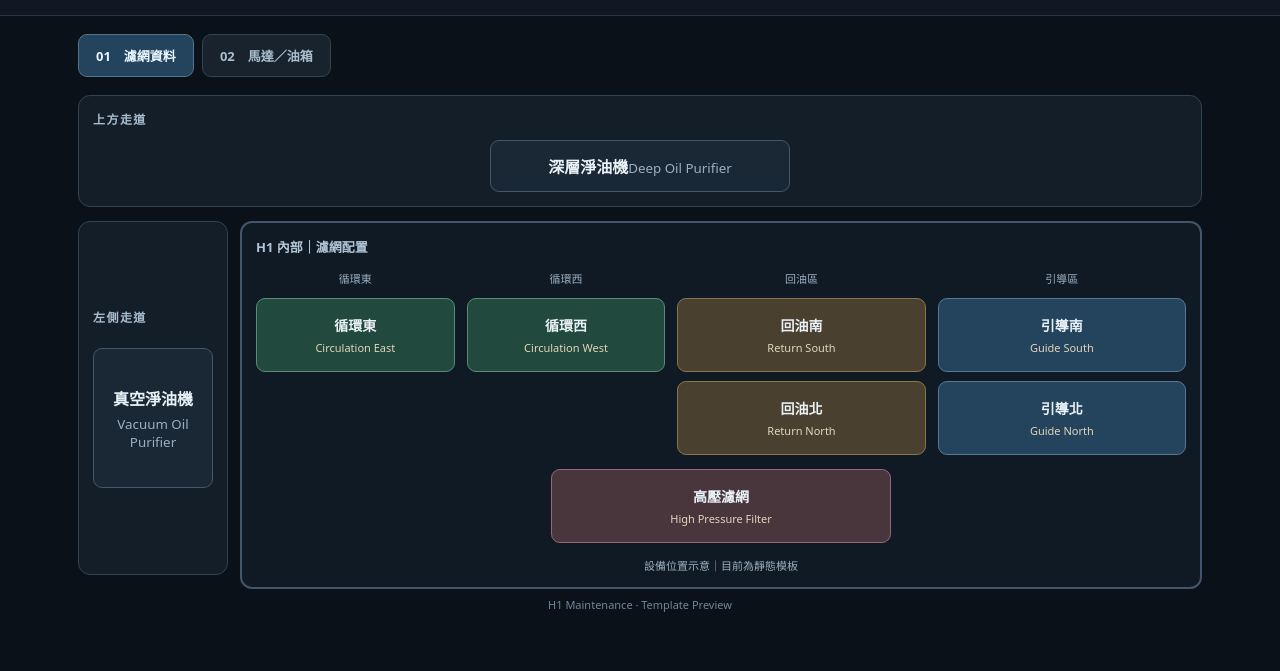
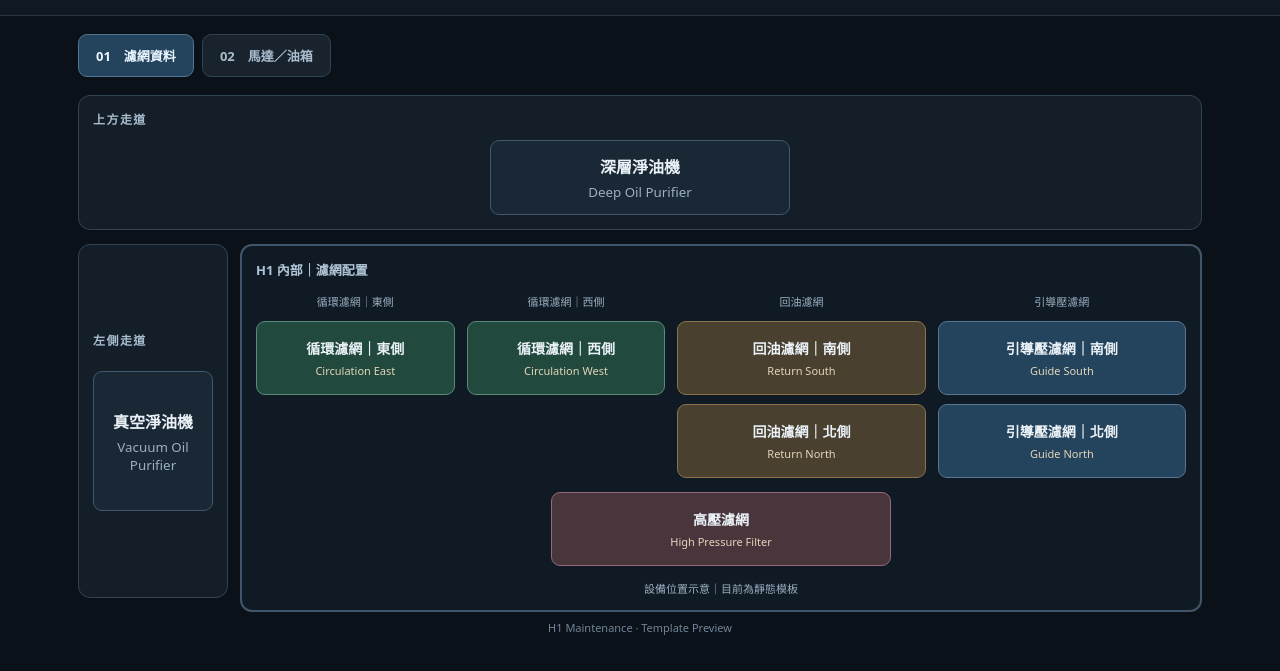
Before and after one commit to a98992012-commits/Hydraulics, a plain HTML site: page index.html in a window 1280 px wide. Shown: the part 93-764 px from the top of the page. Drawn offline with Linux system fonts and the light colour scheme.

Commit message:
Update H1 filter labels and purifier subtitle alignment

```diff
--- a/index.html
+++ b/index.html
@@ -15,7 +15,7 @@ main{max-width:1180px;margin:auto;padding:18px clamp(12px,3vw,28px) 36px}
 .tabs{display:flex;gap:8px;margin-bottom:18px}.actions{display:flex;gap:8px;justify-content:flex-end;margin:0 0 14px}.actionbtn{border:1px solid var(--line);background:#21384b;color:#dbeaf5;padding:9px 14px;border-radius:8px;font-weight:650;cursor:pointer}.actionbtn:hover{filter:brightness(1.15)}.tab{padding:11px 17px;border-radius:9px;border:1px solid var(--line);background:#18232e;color:#a9bdcd;font-weight:650;font-size:13px}.tab.active{background:#24445d;color:#eaf5ff;border-color:#52758f}
 .area{border:1px solid var(--line);background:var(--panel);border-radius:12px;padding:14px;margin-bottom:14px}
 .area-title{font-size:12px;font-weight:750;letter-spacing:.12em;color:#a8bdce;margin-bottom:12px}
-.walkway{display:flex;justify-content:center}.outside-card{width:min(100%,300px);text-align:center;background:var(--panel2);border:1px solid #40576c;border-radius:9px;padding:13px}
+.walkway{display:flex;justify-content:center}.outside-card{width:min(100%,300px);text-align:center;background:var(--panel2);border:1px solid #40576c;border-radius:9px;padding:13px}.outside-card small{display:block;text-align:center;margin-top:5px}
 .layout{display:grid;grid-template-columns:150px 1fr;gap:12px}
 .leftwalk{display:flex;flex-direction:column;justify-content:center;gap:10px}.leftwalk .outside-card{width:100%;min-height:140px;display:flex;flex-direction:column;justify-content:center}
 .inside{border:2px solid #41566a;background:#101a24;border-radius:12px;padding:14px}
@@ -39,9 +39,9 @@ footer{text-align:center;color:#71869a;font-size:11px;padding:8px 0 0}
 <div class="layout">
 <aside class="area leftwalk"><div class="area-title">左側走道</div><div class="outside-card"><strong>真空淨油機</strong><small style="color:var(--muted);margin-top:5px">Vacuum Oil Purifier</small></div></aside>
 <section class="inside"><div class="inside-title">H1 內部｜濾網配置</div><div class="filter-layout">
-<div class="group circulation"><div class="group-title">循環東</div><div class="filter"><strong>循環東</strong><small>Circulation East</small></div></div><div class="group circulation"><div class="group-title">循環西</div><div class="filter"><strong>循環西</strong><small>Circulation West</small></div></div>
-<div class="group return"><div class="group-title">回油區</div><div class="filter"><strong>回油南</strong><small>Return South</small></div><div class="filter"><strong>回油北</strong><small>Return North</small></div></div>
-<div class="group guide"><div class="group-title">引導區</div><div class="filter"><strong>引導南</strong><small>Guide South</small></div><div class="filter"><strong>引導北</strong><small>Guide North</small></div></div>
+<div class="group circulation"><div class="group-title">循環濾網｜東側</div><div class="filter"><strong>循環濾網｜東側</strong><small>Circulation East</small></div></div><div class="group circulation"><div class="group-title">循環濾網｜西側</div><div class="filter"><strong>循環濾網｜西側</strong><small>Circulation West</small></div></div>
+<div class="group return"><div class="group-title">回油濾網</div><div class="filter"><strong>回油濾網｜南側</strong><small>Return South</small></div><div class="filter"><strong>回油濾網｜北側</strong><small>Return North</small></div></div>
+<div class="group guide"><div class="group-title">引導壓濾網</div><div class="filter"><strong>引導壓濾網｜南側</strong><small>Guide South</small></div><div class="filter"><strong>引導壓濾網｜北側</strong><small>Guide North</small></div></div>
 </div><div class="filter highpressure"><strong>高壓濾網</strong><small>High Pressure Filter</small></div><div class="note">設備位置示意｜目前為靜態模板</div></section>
 </div>
 <footer>H1 Maintenance · Template Preview</footer>
```
